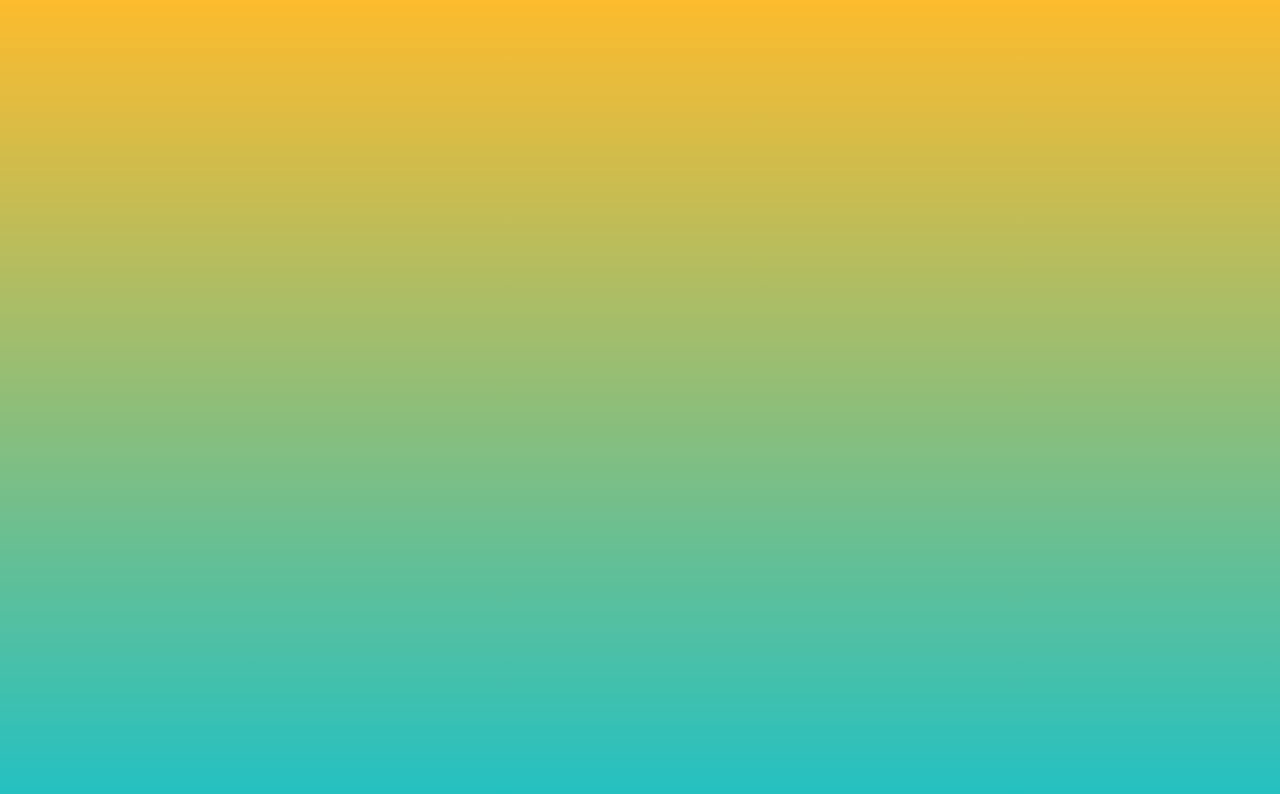
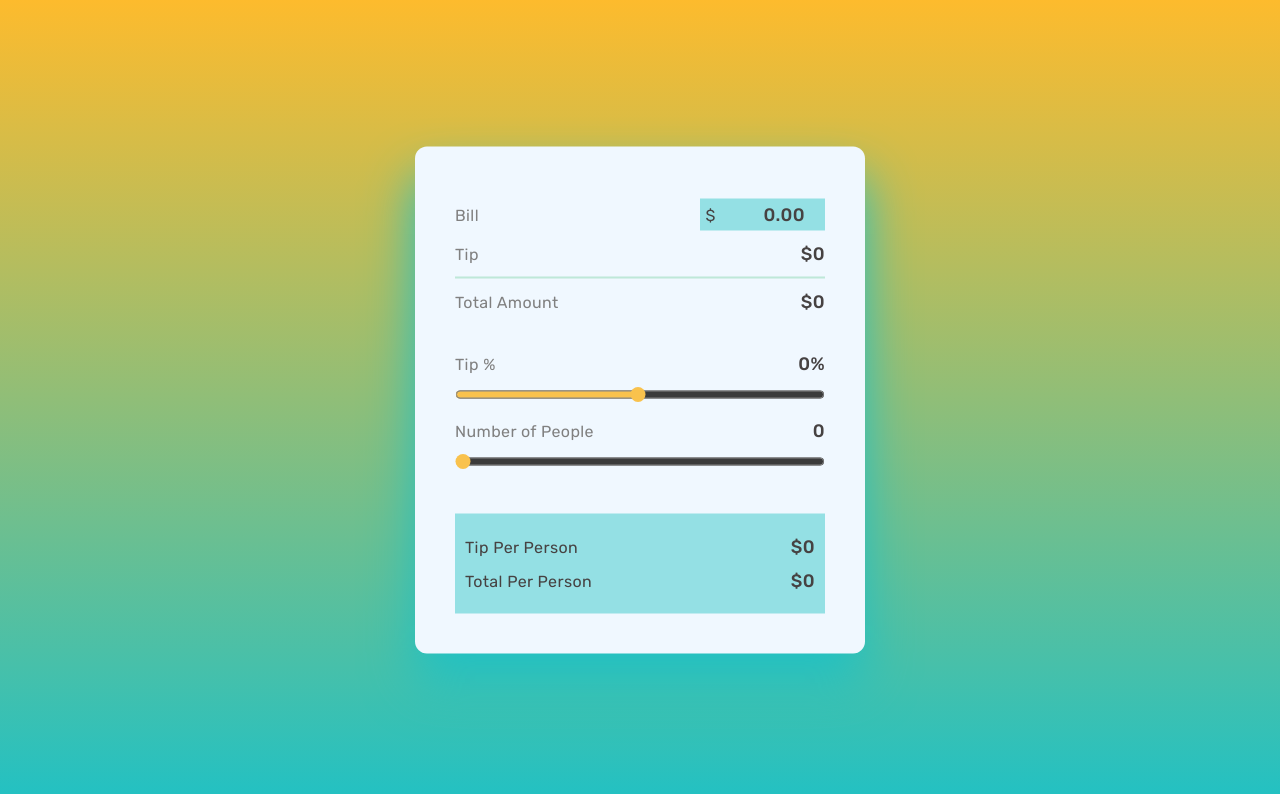
Before and after one commit to Chi1710/tip-calcutator-with-js, a plain HTML site: page index.html in a window 1280 px wide. Drawn offline with Linux system fonts and the light colour scheme.

Commit message:
add input for bill,set range for tip percentage and number of people. add css to match the gradient bg

```diff
--- a/index.html
+++ b/index.html
@@ -11,8 +11,74 @@
     <link rel="stylesheet" href="style.css">
 </head>
 
-    <body class="grad">
+    <body class="gradient">
         <script src="script.js"></script>
+        <div class="container">
+            <section>
+                <div class="wrapper">
+                    <label for="bill" class="lbl">
+                        Bill
+                    </label>
+                    <div class="input-box">
+                        <span>$</span>
+                        <input type="number" value="0.00" id="bill" class="val">
+                    </div>
+                </div>
+                <div class="wrapper">
+                    <span class="lbl">Tip</span>
+                    <span id="tip-amount" class="val">
+                        $0
+                    </span>
+                </div>
+                <hr>
+                <div class="wrapper">
+                    <span class="lbl">Total Amount</span>
+                    <span id="total-amount" class="val">
+                        $0
+                    </span>
+                </div>
+            </section>
 
+            <section>
+                <div class="wrapper">
+                    <label for="tip" class="lbl">
+                        Tip %
+                    </label>
+                    <span id="tip-percentage" class="val">
+                        0%
+                    </span>
+                </div>
+                    <input type="range" min="1" id="tip" value="50">
+
+                    <div class="wrapper">
+                        <lable for="num-of-people" class="lbl">
+                            Number of People
+                        </lable>
+                        <span id="split-num" class="val">
+                            0
+                        </span>
+                    </div>
+                    <input type="range" min="1" max="20" id="num-of-people" value="1">
+            </section>
+
+            <section>
+                <div class="wrapper">
+                    <span class="lbl">
+                        Tip Per Person
+                    </span>
+                    <span id="tip-per-person" class="val">
+                        $0
+                    </span>
+                </div>
+                <div class="wrapper">
+                    <span class="lbl">
+                        Total Per Person
+                    </span>
+                    <span id="total-per-person" class="val">
+                        $0
+                    </span>
+                </div>
+            </section>
+        </div>
     </body>
 </html>
--- a/style.css
+++ b/style.css
@@ -5,13 +5,94 @@
     font-family: "Rubik",sans-serif;
     letter-spacing: 0.4px;
 }
-.grad {
+.gradient {
     height: 100vh;
-    background: rgb(34,193,195);
+    background: rgba(34,193,195,1);
     background: linear-gradient(
         0deg, rgba(34,193,195,1) 0%,
         rgba(253,187,45,1)
         100%);
     background-size: cover;
+}
+
+.container {
+    background-color: aliceblue;
+    width: 450px;
+    padding: 40px 40px;
+    border-radius: 12px;
+    position: absolute;
+    transform: translate(-50%, -50%);
+    top: 50%;
+    left: 50%;
+    box-shadow: 0 30px 50px rgba(34,193,195,1);
+}
+
+.wrapper {
+    display: flex;
+    align-items: center;
+    justify-content: space-between;
+    margin: 12px 0;
+}
+
+.lbl{
+    font-size: 16px;
+    color: gray;
+    font-weight: 400;
+}
+
+.val {
+    color :rgb(70, 66, 66);
+    font-weight: 500;
+    font-size: 18px;
 
 }
+
+.input-box{
+    background-color: rgba(34, 192, 195, 0.448);
+    color :rgb(70, 66, 66);
+    padding: 5px;
+}
+
+#bill{
+    background-color: transparent;
+    border: none;
+    outline: none;
+    width: 100px;
+    text-align: right;
+    color: rgb(70, 66, 66);
+}
+
+hr {
+    border: none;
+    border-bottom: 2px solid  rgb(190, 232, 216);
+}
+
+input[type="range"]{
+    width: 100%;
+    cursor: pointer;
+    accent-color: rgb(249, 194, 77);
+
+}
+
+input[type="range"]:not(:last-child){
+    margin-bottom: 5px;
+}
+
+
+section:not(:last-child) {
+    margin-bottom: 40px;
+}
+
+section:not(:first-child) {
+    margin-top: 40px;
+}
+
+section:last-child{
+    background-color: rgba(34, 192, 195, 0.448);
+    padding: 10px;
+}
+
+section:last-child .val,
+section:last-child .lbl {
+    color :rgb(70, 66, 66);
+}
```
